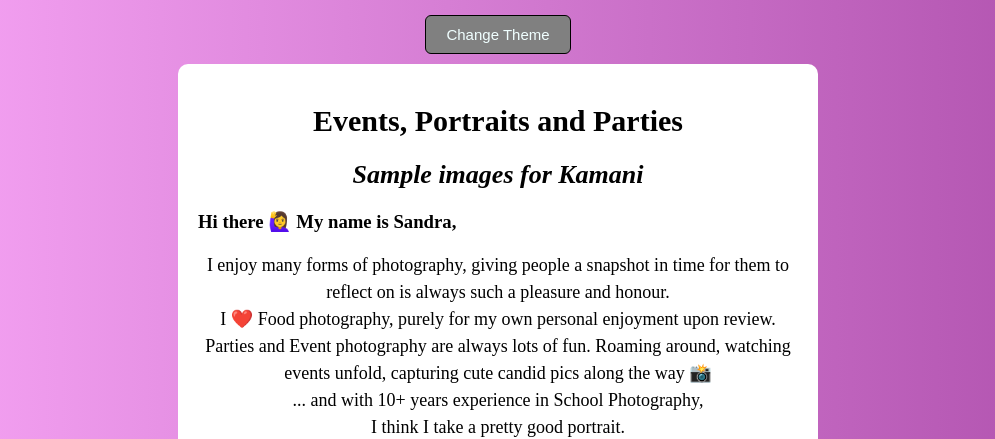
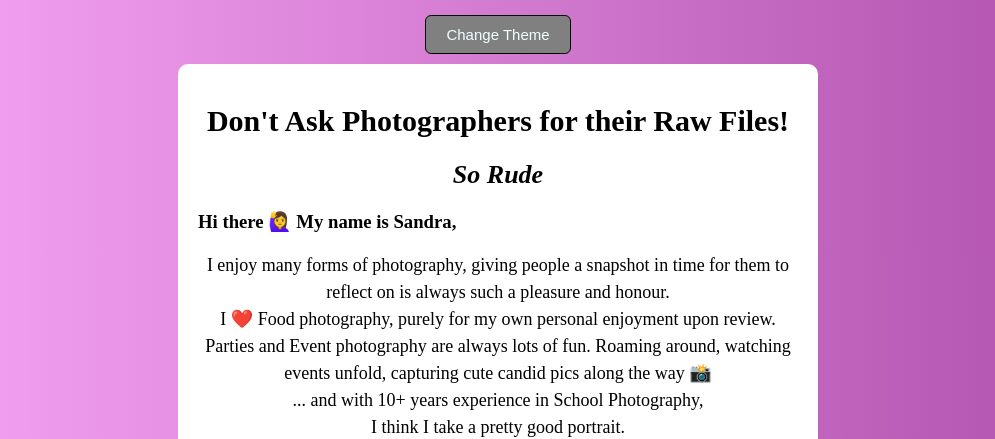
Before and after one commit to sanjra/kamani-sample-party-selected, a plain HTML site: page index.html in a window 1280 px wide. Shown: the top 439 px of the page, without its empty margins (142-1137 px from the left). Drawn offline with Linux system fonts and the light colour scheme.

Commit message:
Update Index

```diff
--- a/index.html
+++ b/index.html
@@ -153,8 +153,8 @@
 <body>
     <button class="theme-button">Change Theme</button>
     <div class="container">
-    <h1>Events, Portraits and Parties</h1>
-    <h2><em>Sample images for Kamani</em></h2>
+    <h1>Don't Ask Photographers for their Raw Files!</h1>
+    <h2><em>So Rude</em></h2>
     <h3>Hi there 🙋‍♀️ My name is Sandra,</h3>
     <p>I enjoy many forms of photography, giving people a snapshot in time for them to reflect on is always such a pleasure and honour.
         <br/>I ❤️ Food photography, purely for my own personal enjoyment upon review.
```
